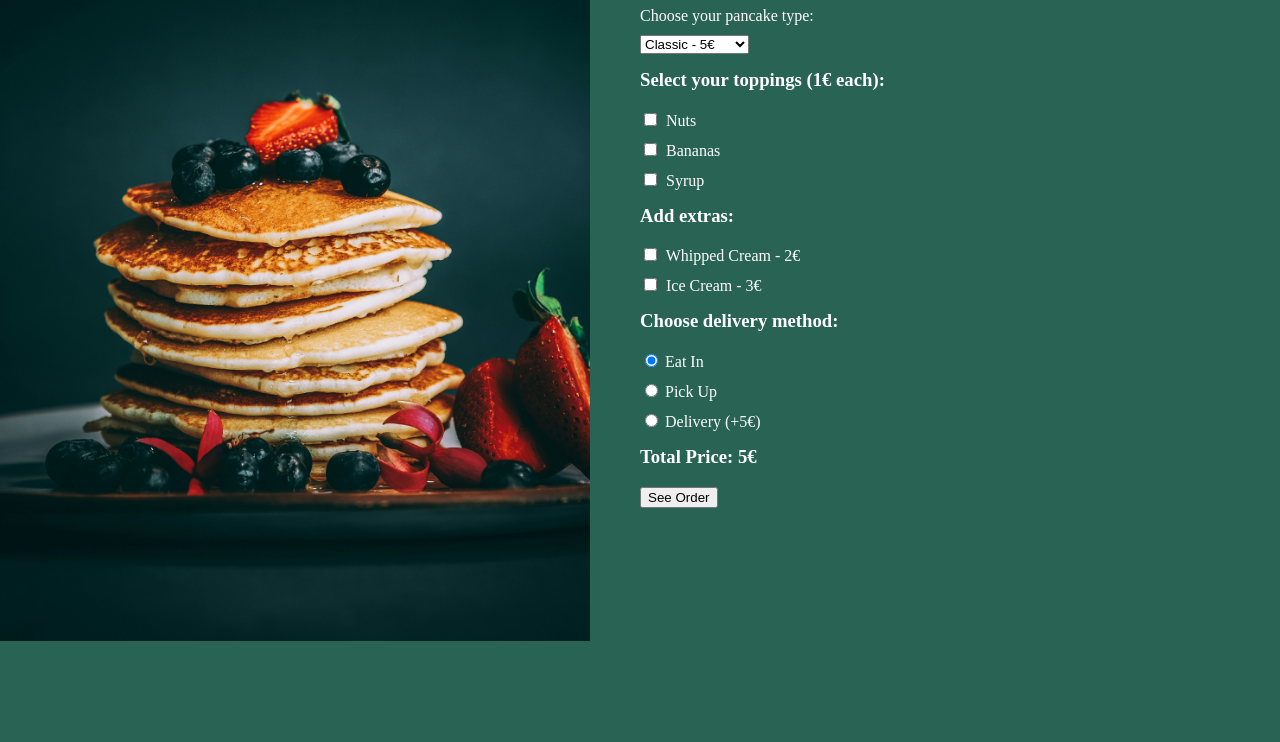
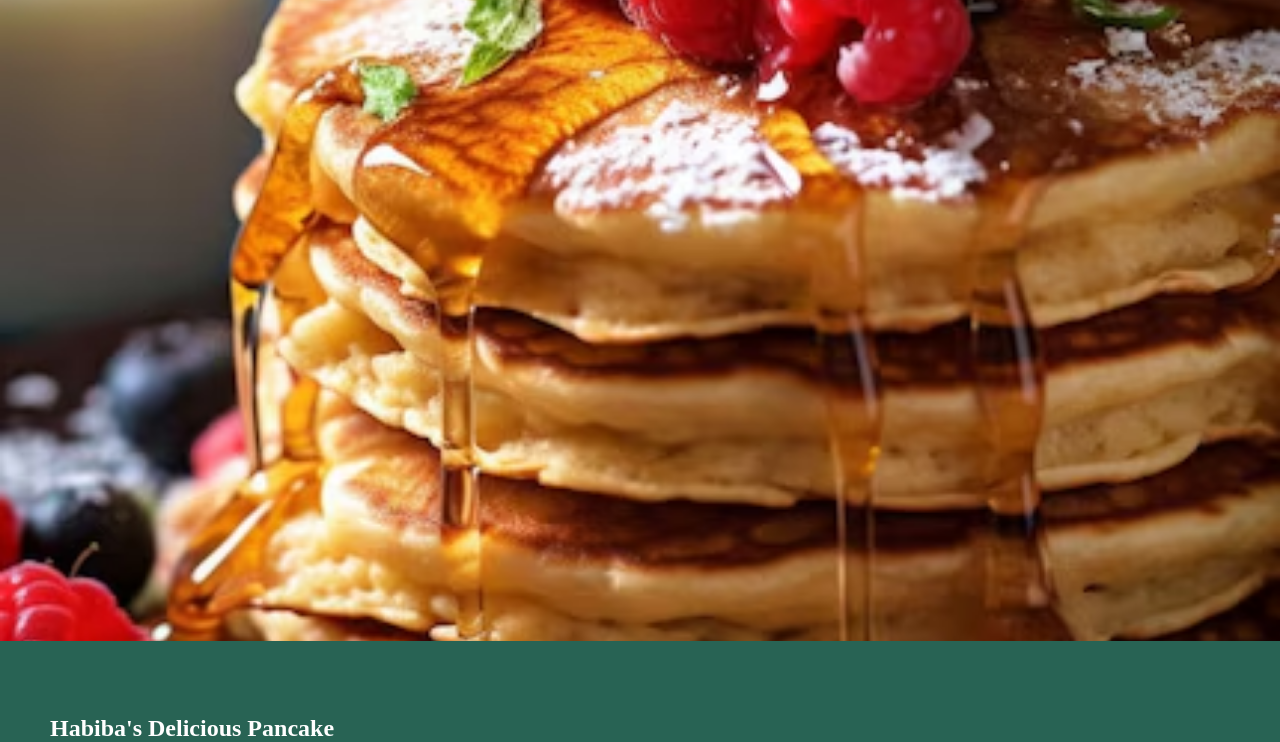
Before and after one commit to HabibaUrmi/javaScript_tasks, a plain HTML site: page week5/pancake_step_2/index.html in a window 1280 px wide. Shown: the part 159-901 px from the top of the page. Before the commit the page ends 804 px from the top, so only its background shows below. Drawn offline with Linux system fonts and the light colour scheme.

Commit message:
add new pancake image

```diff
--- a/week5/pancake_step_2/index.html
+++ b/week5/pancake_step_2/index.html
@@ -8,12 +8,13 @@
   <body>
     <div class="container">
       <div class="image-container">
-        <img src="pancake.jpeg" alt="Delicious pancakes" />
+        <img src="pancake.avif" alt="Delicious pancakes" />
         <div class="price-banner"><span id="totalPrice">5€</span></div>
+      </div>
     </div>
 
     <div class="form-container">
-        <h2>Customize Your Pancake</h2>
+      <h2>Habiba's Delicious Pancake</h2>
 
       <form id="pancakeForm">
         <!-- Customer Name -->
@@ -43,8 +44,8 @@
         <!-- Extras -->
         <h3>Add extras:</h3>
         <label
-            ><input type="checkbox" class="extra" data-price="2" /> Whipped
-            Cream - 2€</label
+          ><input type="checkbox" class="extra" data-price="2" /> Whipped Cream
+          - 2€</label
         >
         <label
           ><input type="checkbox" class="extra" data-price="3" /> Ice Cream -
@@ -95,7 +96,6 @@
         <p id="summaryText">Your order details will appear here.</p>
       </div>
     </div>
-    </div>
 
     <script src="main.js"></script>
   </body>
```
Also changed, not shown: week5/pancake_step_2/pancake.avif (added), week5/pancake_step_2/pancake.jpeg (deleted). Lines whose indentation alone changed are shown as unchanged.
